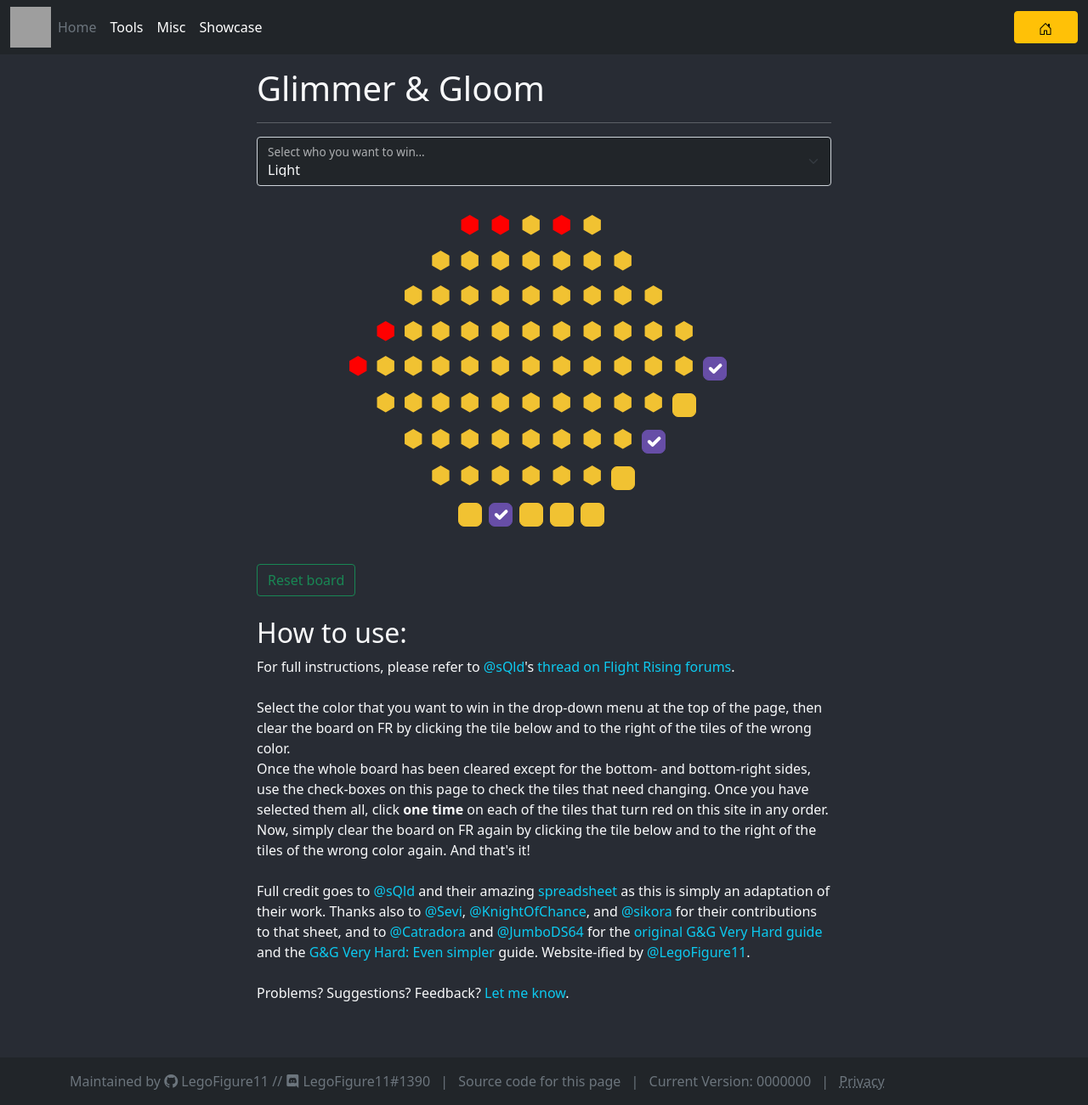
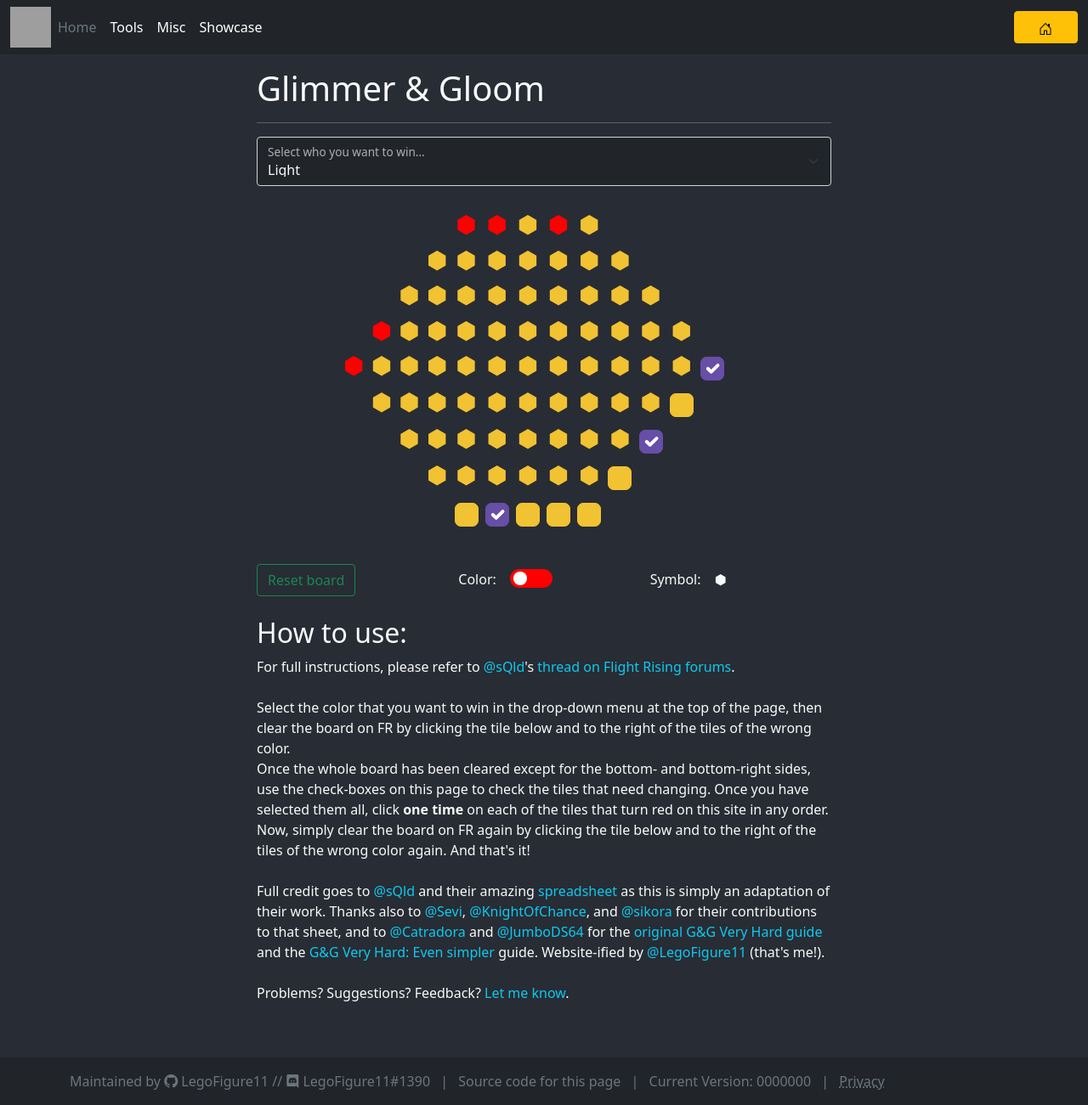
Before and after one commit to LegoFigure11/legofigure11.github.io, a Jekyll site: the page built from tools/glimmer-and-gloom/index.html, in a window 1280 px wide and 1301 px high. Shown: the whole window at 85% size. Built offline with Jekyll 4.4.1, drawn with Linux system fonts in a browser that asks for light colours; comment, search, counter and statistics services are not loaded; grey boxes are pictures that could not be loaded.

Commit message:
G&G Accessibility changes

```diff
--- a/tools/glimmer-and-gloom/index.html
+++ b/tools/glimmer-and-gloom/index.html
@@ -12,8 +12,65 @@ permalink: /tools/glimmer-and-gloom/
     color: #674ea7;
   }
 
-  .click {
-    color: #F00 !important;
+  /* The switch - the box around the slider */
+  .switch {
+    position: relative;
+    display: inline-block;
+    width: 49.85px;
+    height: 21.6px;
+  }
+
+  .switch input {
+    opacity: 0;
+    width: 0;
+    height: 0;
+  }
+
+  .slider {
+    position: absolute;
+    cursor: pointer;
+    top: 0;
+    left: 0;
+    right: 0;
+    bottom: 0;
+    background-color: #FF0000;
+    -webkit-transition: .4s;
+    transition: .4s;
+  }
+
+  .slider:before {
+    position: absolute;
+    content: "";
+    height: 15.6px;
+    width: 15.6px;
+    left: 4px;
+    bottom: 3px;
+    background-color: white;
+    -webkit-transition: .4s;
+    transition: .4s;
+  }
+
+  input:checked+.slider {
+    background-color: #0dcaf0;
+  }
+
+  input:focus+.slider {
+    box-shadow: 0 0 1px #0dcaf0;
+  }
+
+  input:checked+.slider:before {
+    -webkit-transform: translateX(26px);
+    -ms-transform: translateX(26px);
+    transform: translateX(26px);
+  }
+
+  /* Rounded sliders */
+  .slider.round {
+    border-radius: 34px;
+  }
+
+  .slider.round:before {
+    border-radius: 50%;
   }
 </style>
 
@@ -32,7 +89,7 @@ permalink: /tools/glimmer-and-gloom/
 
 <br />
 <div class="w-100 d-flex row justify-content-center">
-  <div class="col table-responsive" style="max-width: 470px">
+  <div class="col table-responsive" style="max-width: 480px">
     <table class="table table-borderless table-sm">
       <tbody class="text-center h3">
         <tr>
@@ -180,6 +237,19 @@ permalink: /tools/glimmer-and-gloom/
   <div class="col-md">
     <button type="button" class="btn btn-outline-success" onclick="reset()">Reset board</button>
   </div>
+  <div class="col-md">
+    <span><label style="padding: .375rem 0.75rem" label for="color-check">Color:</label></span>
+    <span>
+      <label class="switch">
+        <input id="color-check" type="checkbox">
+        <span class="slider round"></span>
+      </label>
+    </span>
+  </div>
+  <div class="col-md">
+    <span><label style="padding: .375rem 0.75rem" label for="symbol-check">Symbol:</label></span>
+    <span tabindex="0" style="cursor: pointer;" id="symbol-check">&#x2B22;</span>
+  </div>
 </div>
 
 <br />
@@ -209,7 +279,7 @@ permalink: /tools/glimmer-and-gloom/
       href="http://www1.flightrising.com/clan-profile/462423">@sikora</a> for their contributions to that sheet, and to <a class="text-decoration-none text-info" href="http://www1.flightrising.com/clan-profile/362345">@Catradora</a> and <a
       class="text-decoration-none text-info" href="http://www1.flightrising.com/clan-profile/354302">@JumboDS64</a> for the <a class="text-decoration-none text-info" href="http://www1.flightrising.com/forums/gde/2486926">original G&G Very Hard
       guide</a> and the <a class="text-decoration-none text-info" href="http://www1.flightrising.com/forums/gde/2753640">G&G Very Hard: Even simpler</a> guide. Website-ified by <a class="text-decoration-none text-info"
-      href="http://www1.flightrising.com/clan-profile/549799">@LegoFigure11</a>.
+      href="http://www1.flightrising.com/clan-profile/549799">@LegoFigure11</a> (that's me!).
   </div>
   <br />
   <div>
@@ -223,6 +293,11 @@ permalink: /tools/glimmer-and-gloom/
 
 
 <script type="text/javascript">
+  window = {
+    symbol: "&#x2B22;", // Hex by default
+    color: "#ff0000", // Red by default
+  };
+
   function calculate() {
     // From https://docs.google.com/spreadsheets/d/16pqDJcZfQE9UAkSdVWlcmR5zDUQdWFoFFkLTJGg3-p0/edit#gid=0
     // By Catradora, JumboDS64, and sQld
@@ -258,22 +333,40 @@ permalink: /tools/glimmer-and-gloom/
       0, 0, 0, 0, 0, 0, 0, 0, 0,
     ];
 
+    let color = $("#faction-select").val();
+    let d = color === "yellow" ? "#f1c232" : "#674ea7";
     for (let r = 0; r < 9; r++) {
-      $("#result" + r).removeClass("click");
+      $("#result" + r).css("color", d);
+      $("#result" + r).html("&#x2B22;");
       for (let c = 0; c < 9; c++) {
         final[r] += solutions[c][r];
       }
       final[r] &= 1;
       if (final[r] === 1) {
-        $("#result" + r).addClass("click");
+        //$("#result" + r).addClass("click");
+        $("#result" + r).css("color", window.color);
+        $("#result" + r).html(window.symbol);
       }
     }
   }
 
   $(document).ready(function() {
+    if (window.localStorage.getItem("color") === "#0dcaf0") {
+      $("#color-check").prop("checked", true);
+    }
+    if (window.localStorage.getItem("symbol")) {
+      $("#symbol-check").html(window.localStorage.getItem("symbol"));
+    }
+    window.color = $("#color-check").prop("checked") ? "#0dcaf0" : "#ff0000";
+    window.symbol = $("#symbol-check").html();
     setColor();
     calculate();
   });
+
+  $("#color-check").change(function() {
+    window.color = $("#color-check").prop("checked") ? "#0dcaf0" : "#ff0000";
+    window.localStorage.setItem("color", window.color);
+  })
 
   $("#faction-select").change(function() {
     reset();
@@ -284,13 +377,25 @@ permalink: /tools/glimmer-and-gloom/
     setColor();
   });
 
+  $("#symbol-check").click(function() {
+    if ($("#symbol-check").html() === "\u{2605}") {
+      window.symbol = "&#x2B22;";
+    } else {
+      window.symbol = "&#9733;";
+    }
+    $("#symbol-check").html(window.symbol);
+    window.localStorage.setItem("symbol", window.symbol);
+    calculate();
+    setColor();
+  });
+
   function setColor() {
     $("tr").removeClass("yellow");
     $("tr").removeClass("purple");
     let color = $("#faction-select").val();
     $("tr").addClass(color);
-    c = color === "purple" ? "#f1c232" : "#674ea7";
-    d = color === "yellow" ? "#f1c232" : "#674ea7";
+    let c = color === "purple" ? "#f1c232" : "#674ea7";
+    let d = color === "yellow" ? "#f1c232" : "#674ea7";
     $(".form-check-input").css("background-color", d);
     $(".form-check-input").css("border-color", d);
     $(".form-check-input:checked").css("background-color", c);
```
